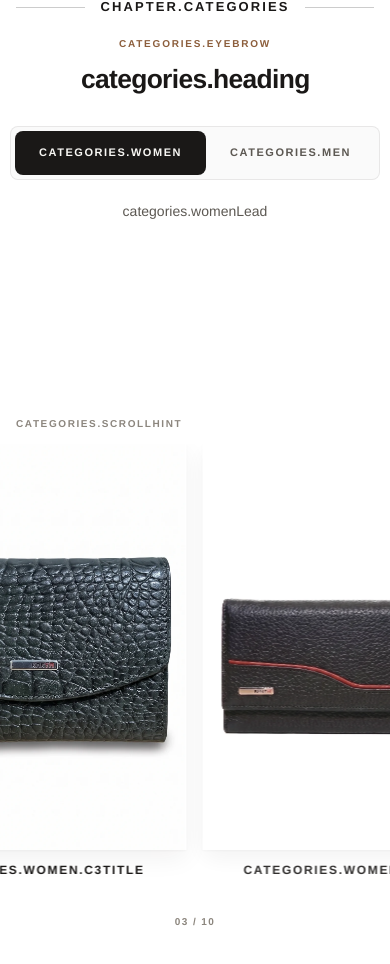
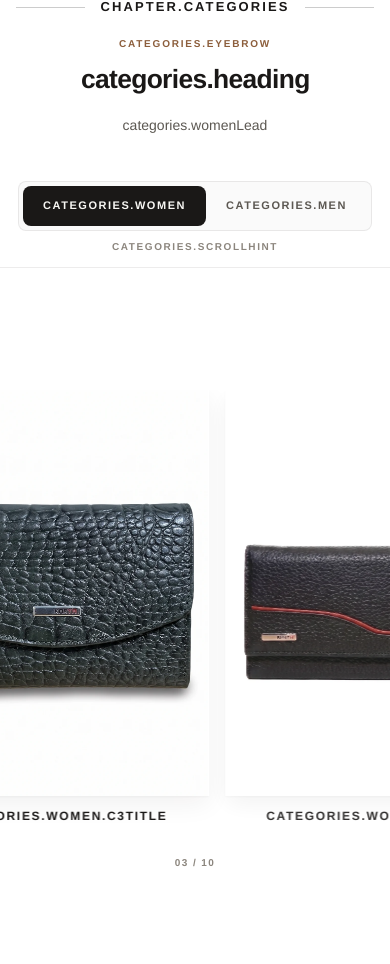
Before and after one commit to COMBINATORR/karya-boutique, a React (Vite) app: page / in a window 390 px wide. Shown: the part 1894-2858 px from the top of the page. Built offline with nearby package versions, Linux system fonts and the light colour scheme; the HTML template or start-up script is replaced by a standard one; a web font is replaced by a local one.

Commit message:
Mobile rail: sticky women/men toggle always reachable

```diff
--- a/src/components/Collections.jsx
+++ b/src/components/Collections.jsx
@@ -534,14 +534,69 @@ function CategoryModal({ line, id, index, onClose }) {
   return createPortal(sheet, document.body)
 }
 
+/** Women / Men switch — shared (intro + sticky rail chrome). */
+function LineToggle({ line, onChange, layoutId = 'category-line-pill' }) {
+  const { t } = useTranslation()
+  return (
+    <div
+      className="inline-flex rounded-[var(--radius-sm)] border border-[var(--border-color)] bg-[var(--bg-muted)] p-1"
+      role="group"
+      aria-label={t('categories.filterLabel')}
+    >
+      {['women', 'men'].map((key) => {
+        const on = line === key
+        return (
+          <button
+            key={key}
+            type="button"
+            onClick={() => onChange(key)}
+            className={[
+              'relative z-20 min-h-10 min-w-[6.5rem] touch-manipulation rounded-[var(--radius-sm)] px-5 text-[11px] font-display font-bold uppercase tracking-[0.14em] transition-colors sm:min-h-11 sm:min-w-[9rem] sm:px-8',
+              on
+                ? 'text-[var(--text-light)]'
+                : 'text-[var(--text-secondary)] hover:text-[var(--text-primary)]',
+            ].join(' ')}
+          >
+            {on ? (
+              <motion.span
+                layoutId={layoutId}
+                className="absolute inset-0 z-0 rounded-[var(--radius-sm)] bg-[var(--bg-dark)]"
+                transition={{ type: 'spring', stiffness: 420, damping: 34 }}
+              />
+            ) : null}
+            <span className="relative z-[1]">
+              {key === 'women' ? t('categories.women') : t('categories.men')}
+            </span>
+          </button>
+        )
+      })}
+    </div>
+  )
+}
+
 /** Mobile: vertical scroll drives horizontal category rail (sticky pin). */
-function MobileScrollRail({ line, onOpen }) {
+function MobileScrollRail({ line, onLineChange, onOpen }) {
   const { t } = useTranslation()
   const trackRef = useRef(null)
   const rowRef = useRef(null)
   const [maxX, setMaxX] = useState(0)
   const [activeIdx, setActiveIdx] = useState(0)
   const [reduced, setReduced] = useState(false)
+
+  /** Switch line and jump to start of this rail so new lineup is visible from card 1 */
+  const handleLineChange = useCallback(
+    (key) => {
+      if (key === line) return
+      onLineChange(key)
+      setActiveIdx(0)
+      const track = trackRef.current
+      if (!track) return
+      const top = track.getBoundingClientRect().top + window.scrollY
+      // Small offset so sticky pin engages with progress ≈ 0
+      window.scrollTo({ top: Math.max(0, top + 4), behavior: 'instant' in window ? 'instant' : 'auto' })
+    },
+    [line, onLineChange],
+  )
 
   useEffect(() => {
     const mq = window.matchMedia('(prefers-reduced-motion: reduce)')
@@ -592,10 +647,17 @@ function MobileScrollRail({ line, onOpen }) {
     setActiveIdx(Math.min(n - 1, Math.max(0, Math.round(p * (n - 1)))))
   })
 
-  // Reduced motion: free horizontal swipe instead of scroll-jack
+  // Reduced motion: free horizontal swipe + sticky line toggle
   if (reduced) {
     return (
       <div className="mt-8 md:hidden">
+        <div className="mb-4 flex justify-center px-[max(1rem,var(--safe-left))]">
+          <LineToggle
+            line={line}
+            onChange={onLineChange}
+            layoutId="category-line-pill-mobile"
+          />
+        </div>
         <div
           className={[
             'karya-cat-scroller flex gap-4 overflow-x-auto overscroll-x-contain pb-3',
@@ -632,13 +694,24 @@ function MobileScrollRail({ line, onOpen }) {
       style={{ height: `${Math.max(220, 100 + CATEGORY_IDS.length * 28)}vh` }}
     >
       <div
-        className="sticky top-0 flex h-[100dvh] flex-col justify-center overflow-hidden bg-white"
+        className="sticky top-0 flex h-[100dvh] flex-col overflow-hidden bg-white"
         style={{ paddingTop: 'max(0.5rem, var(--safe-top))' }}
       >
-        <p className="mb-3 px-[max(1rem,var(--safe-left))] text-[10px] font-display font-bold uppercase tracking-[0.16em] text-[var(--text-muted)]">
+        {/* Always-on chrome: line switch stays visible at end of rail */}
+        <div className="relative z-30 shrink-0 border-b border-[var(--border-color)] bg-white/95 px-[max(1rem,var(--safe-left))] py-3 backdrop-blur-md">
+          <div className="flex flex-col items-center gap-2">
+            <LineToggle
+              line={line}
+              onChange={handleLineChange}
+              layoutId="category-line-pill-mobile"
+            />
+            <p className="text-[10px] font-display font-bold uppercase tracking-[0.16em] text-[var(--text-muted)]">
               {t('categories.scrollHint')}
             </p>
+          </div>
+        </div>
 
+        <div className="flex min-h-0 flex-1 flex-col justify-center">
           <div className="relative w-full overflow-hidden">
             <motion.div
               ref={rowRef}
@@ -664,9 +737,8 @@ function MobileScrollRail({ line, onOpen }) {
             </motion.div>
           </div>
 
-        {/* Progress: which card in the horizontal journey */}
           <div
-          className="mx-auto mt-6 flex max-w-[12rem] items-center gap-1.5 px-4"
+            className="mx-auto mt-5 flex max-w-[12rem] items-center gap-1.5 px-4"
             aria-hidden
           >
             {CATEGORY_IDS.map((id, idx) => (
@@ -683,9 +755,11 @@ function MobileScrollRail({ line, onOpen }) {
               />
             ))}
           </div>
-        <p className="mt-2 text-center font-display text-[10px] font-bold tabular-nums tracking-[0.14em] text-[var(--text-muted)]">
-          {String(activeIdx + 1).padStart(2, '0')} / {String(CATEGORY_IDS.length).padStart(2, '0')}
+          <p className="mt-2 pb-[max(0.75rem,var(--safe-bottom))] text-center font-display text-[10px] font-bold tabular-nums tracking-[0.14em] text-[var(--text-muted)]">
+            {String(activeIdx + 1).padStart(2, '0')} /{' '}
+            {String(CATEGORY_IDS.length).padStart(2, '0')}
           </p>
+        </div>
       </div>
     </div>
   )
@@ -758,40 +832,9 @@ export function Collections() {
           />
         </div>
 
-        <div className="relative z-20 mt-8 flex justify-center sm:mt-10">
-          <div
-            className="inline-flex rounded-[var(--radius-sm)] border border-[var(--border-color)] bg-[var(--bg-muted)] p-1"
-            role="group"
-            aria-label={t('categories.filterLabel')}
-          >
-            {['women', 'men'].map((key) => {
-              const on = line === key
-              return (
-                <button
-                  key={key}
-                  type="button"
-                  onClick={() => setLine(key)}
-                  className={[
-                    'relative z-20 min-h-11 min-w-[7.5rem] touch-manipulation rounded-[var(--radius-sm)] px-6 text-[11px] font-display font-bold uppercase tracking-[0.14em] transition-colors sm:min-w-[9rem] sm:px-8',
-                    on
-                      ? 'text-[var(--text-light)]'
-                      : 'text-[var(--text-secondary)] hover:text-[var(--text-primary)]',
-                  ].join(' ')}
-                >
-                  {on ? (
-                    <motion.span
-                      layoutId="category-line-pill"
-                      className="absolute inset-0 z-0 rounded-[var(--radius-sm)] bg-[var(--bg-dark)]"
-                      transition={{ type: 'spring', stiffness: 420, damping: 34 }}
-                    />
-                  ) : null}
-                  <span className="relative z-[1]">
-                    {key === 'women' ? t('categories.women') : t('categories.men')}
-                  </span>
-                </button>
-              )
-            })}
-          </div>
+        {/* Desktop: toggle here. Mobile: only inside sticky rail (always reachable). */}
+        <div className="relative z-20 mt-8 hidden justify-center sm:mt-10 md:flex">
+          <LineToggle line={line} onChange={setLine} layoutId="category-line-pill" />
         </div>
 
         <AnimatePresence mode="wait">
@@ -808,8 +851,8 @@ export function Collections() {
         </AnimatePresence>
       </div>
 
-      {/* Mobile: vertical scroll → horizontal categories */}
-      <MobileScrollRail line={line} onOpen={openCategory} />
+      {/* Mobile: vertical scroll → horizontal categories (+ sticky Ж/М) */}
+      <MobileScrollRail line={line} onLineChange={setLine} onOpen={openCategory} />
 
       {/* Desktop: 5-column grid */}
       <div className="mt-10 hidden sm:mt-14 md:block">
```
Lines whose indentation alone changed are shown as unchanged.
